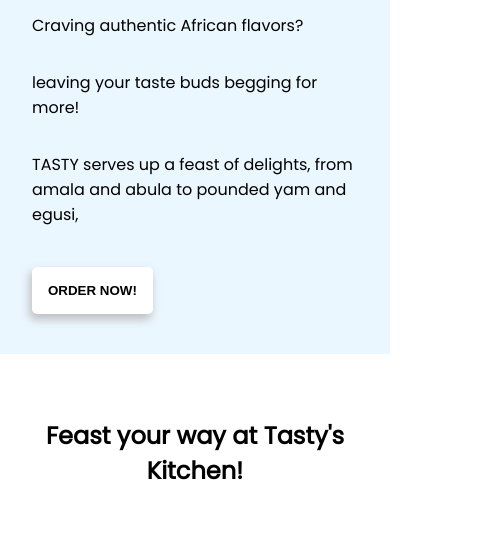
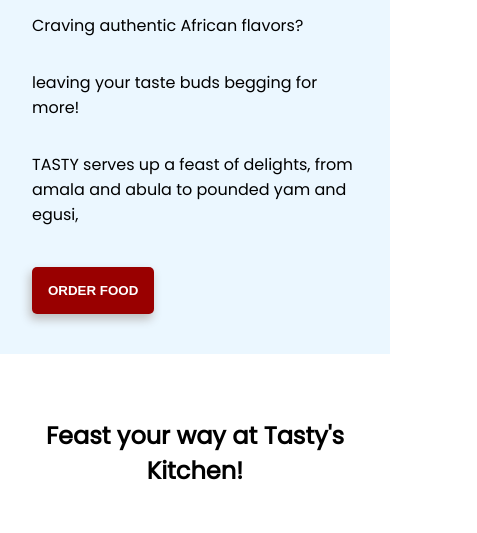
Before and after one commit to phayvie/tasty, a plain HTML site: page index.html in a window 390 px wide. Shown: the part 305-838 px from the top of the page, 477 px wide, since content can reach past the window. Drawn offline with Linux system fonts and the light colour scheme.

Commit message:
updated home page UI

```diff
--- a/index.html
+++ b/index.html
@@ -7,6 +7,8 @@
     <link rel="preconnect" href="https://fonts.googleapis.com">
     <link rel="preconnect" href="https://fonts.gstatic.com" crossorigin>
     <link href="https://fonts.googleapis.com/css2?family=Poppins&display=swap" rel="stylesheet">
+
+    <script src="script.js"></script>
     <title>Tasty</title>
 </head>
 <body>
@@ -30,7 +32,7 @@
             <p>TASTY serves up a feast of delights, from amala and abula to pounded yam and egusi,
 
            </div>
-            <a href="#food-section"><button><strong>ORDER NOW!</strong></button></a>
+            <a href="#food-section"><button><strong>ORDER FOOD</strong></button></a>
         </div>
 
         <img src="images/2.png"/>
--- a/style.css
+++ b/style.css
@@ -75,7 +75,8 @@
   padding: 1rem;
   border-radius:5px;
   border: none;
-  background-color:#ffff;
+  background-color:#990000;
+  color: white;
   box-shadow: -2px 5px 10px 0.5px rgb(190, 190, 190) ;
 
 }
@@ -178,7 +179,16 @@
  }
 
 @media screen and (max-width:797px){
+.welcome-slide{
+  justify-content: center;
+}
+
   .welcome-slide img{
     display: none;
   }
+
+  footer .col .contact-us{
+   flex-direction: column;
+    /* margin: 0 2rem; */
+  }
 }
```
Also changed, not shown: script.js (added).
